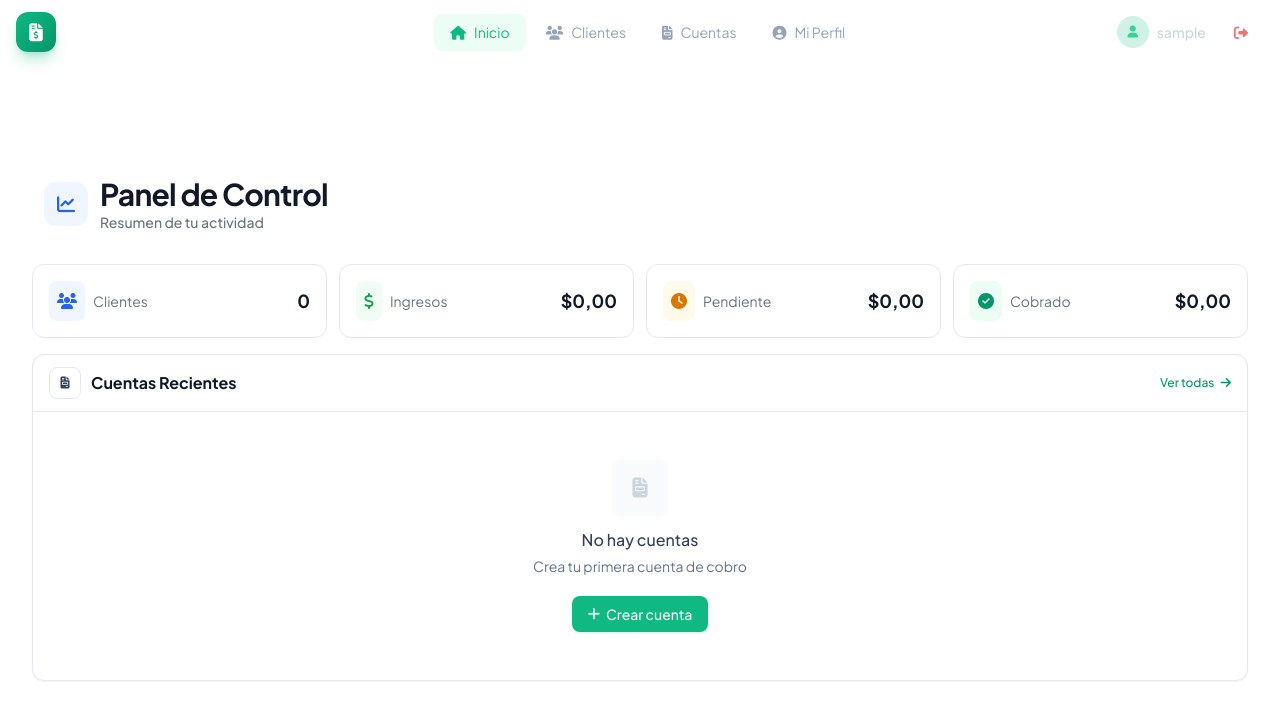
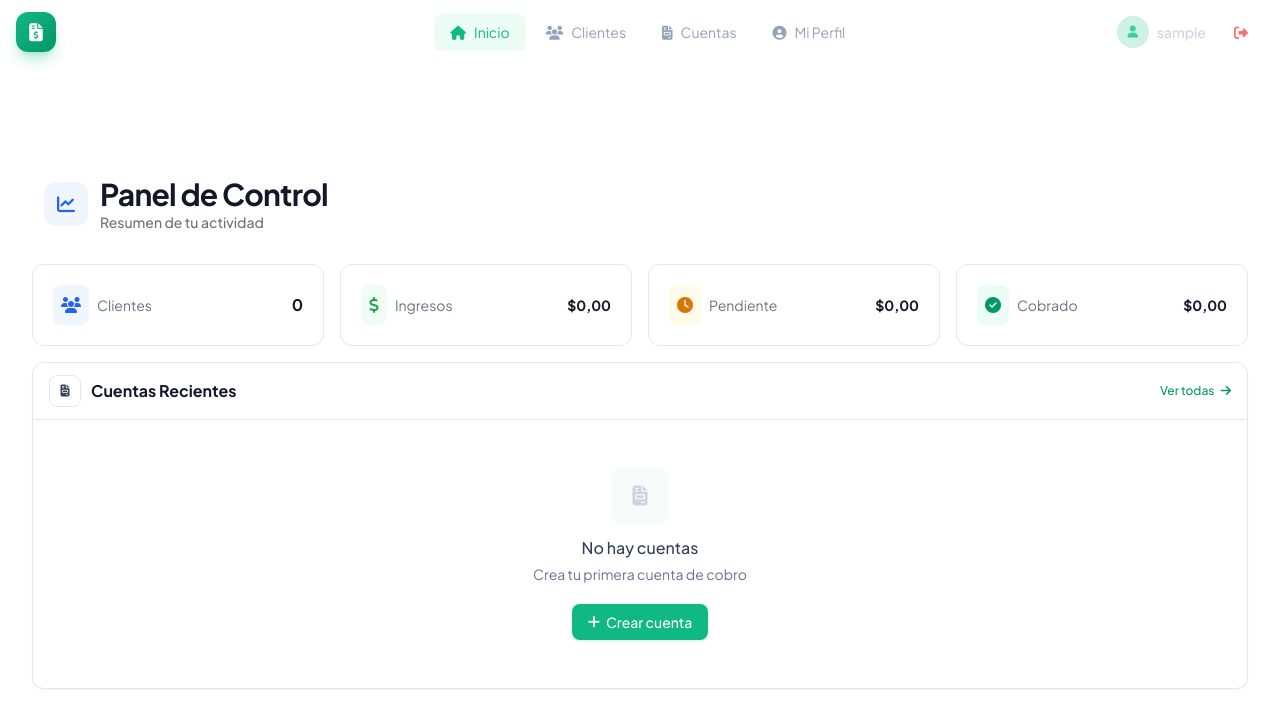
Before and after one commit to Eglism11/web-facturacion, a Flask app: page / in a window 1280 px wide. Shown: the top 728 px of the page. Run offline with Flask 3, Linux system fonts and the light colour scheme; the visitor is signed in with stand-in values (Sample User, id 1); data that the repository does not hold is empty; parts of the project's set-up code (start-up, migrations or seed data) failed here and were passed over; some libraries are stand-ins or nearby versions.

Commit message:
UI: Stats cards fix sizing y overflow

```diff
--- a/templates/index.html
+++ b/templates/index.html
@@ -16,39 +16,39 @@
         </div>
     </div>
 
-    <div class="md:hidden grid grid-cols-2 gap-3 px-3 max-w-screen-xl mx-auto">
-        <div class="stat-card rounded-xl p-4 bg-white border border-gray-200 text-center shadow-sm">
+    <div class="md:hidden grid grid-cols-2 gap-3 px-3">
+        <div class="stat-card rounded-xl p-5 bg-white border border-gray-200 text-center shadow-sm w-full">
             <div class="p-2 rounded-lg bg-blue-50 inline-flex mb-2">
-                <i class="fas fa-users text-blue-600"></i>
+                <i class="fas fa-users text-blue-600 text-sm"></i>
             </div>
-            <p class="text-lg font-bold text-gray-900">{{ total_clientes }}</p>
-            <p class="text-sm text-gray-500">Clientes</p>
+            <p class="text-base font-bold text-gray-900 break-all">{{ total_clientes }}</p>
+            <p class="text-xs text-gray-500">Clientes</p>
         </div>
-        <div class="stat-card rounded-xl p-4 bg-white border border-gray-200 text-center shadow-sm">
+        <div class="stat-card rounded-xl p-5 bg-white border border-gray-200 text-center shadow-sm w-full">
             <div class="p-2 rounded-lg bg-green-50 inline-flex mb-2">
-                <i class="fas fa-dollar-sign text-green-600"></i>
+                <i class="fas fa-dollar-sign text-green-600 text-sm"></i>
             </div>
-            <p class="text-lg font-bold text-gray-900">{{ total_facturado|format_cop_short }}</p>
-            <p class="text-sm text-gray-500">Ingresos</p>
+            <p class="text-sm font-bold text-gray-900 break-all leading-tight">{{ total_facturado|format_cop_short }}</p>
+            <p class="text-xs text-gray-500">Ingresos</p>
         </div>
-        <div class="stat-card rounded-xl p-4 bg-white border border-gray-200 text-center shadow-sm">
+        <div class="stat-card rounded-xl p-5 bg-white border border-gray-200 text-center shadow-sm w-full">
             <div class="p-2 rounded-lg bg-amber-50 inline-flex mb-2">
-                <i class="fas fa-clock text-amber-600"></i>
+                <i class="fas fa-clock text-amber-600 text-sm"></i>
             </div>
-            <p class="text-lg font-bold text-gray-900">{{ total_pendiente|format_cop_short }}</p>
-            <p class="text-sm text-gray-500">Pendiente</p>
+            <p class="text-sm font-bold text-gray-900 break-all leading-tight">{{ total_pendiente|format_cop_short }}</p>
+            <p class="text-xs text-gray-500">Pendiente</p>
         </div>
-        <div class="stat-card rounded-xl p-4 bg-white border border-gray-200 text-center shadow-sm">
+        <div class="stat-card rounded-xl p-5 bg-white border border-gray-200 text-center shadow-sm w-full">
             <div class="p-2 rounded-lg bg-emerald-50 inline-flex mb-2">
-                <i class="fas fa-check-circle text-emerald-600"></i>
+                <i class="fas fa-check-circle text-emerald-600 text-sm"></i>
             </div>
-            <p class="text-lg font-bold text-gray-900">{{ total_pagado|format_cop_short }}</p>
-            <p class="text-sm text-gray-500">Cobrado</p>
+            <p class="text-sm font-bold text-gray-900 break-all leading-tight">{{ total_pagado|format_cop_short }}</p>
+            <p class="text-xs text-gray-500">Cobrado</p>
         </div>
     </div>
 
-<div class="hidden md:grid grid-cols-4 gap-3">
-        <div class="stat-card rounded-xl p-4 border border-gray-200">
+<div class="hidden md:grid grid-cols-4 gap-4">
+        <div class="stat-card rounded-xl p-5 border border-gray-200 w-full">
             <div class="flex items-center justify-between">
                 <div class="flex items-center gap-2">
                     <div class="p-2 rounded-lg bg-blue-50">
@@ -56,10 +56,10 @@
                     </div>
                     <span class="text-sm text-gray-500">Clientes</span>
                 </div>
-                <span class="text-lg font-bold text-gray-900">{{ total_clientes }}</span>
+                <span class="text-base font-bold text-gray-900 truncate max-w-[80px]">{{ total_clientes }}</span>
             </div>
         </div>
-        <div class="stat-card rounded-xl p-4 border border-gray-200">
+        <div class="stat-card rounded-xl p-5 border border-gray-200 w-full">
             <div class="flex items-center justify-between">
                 <div class="flex items-center gap-2">
                     <div class="p-2 rounded-lg bg-green-50">
@@ -67,10 +67,10 @@
                     </div>
                     <span class="text-sm text-gray-500">Ingresos</span>
                 </div>
-                <span class="text-lg font-bold text-gray-900">{{ total_facturado|format_cop_co }}</span>
+                <span class="text-sm font-bold text-gray-900 truncate max-w-[80px]">{{ total_facturado|format_cop_co }}</span>
             </div>
         </div>
-        <div class="stat-card rounded-xl p-4 border border-gray-200">
+        <div class="stat-card rounded-xl p-5 border border-gray-200 w-full">
             <div class="flex items-center justify-between">
                 <div class="flex items-center gap-2">
                     <div class="p-2 rounded-lg bg-amber-50">
@@ -78,10 +78,10 @@
                     </div>
                     <span class="text-sm text-gray-500">Pendiente</span>
                 </div>
-                <span class="text-lg font-bold text-gray-900">{{ total_pendiente|format_cop_co }}</span>
+                <span class="text-sm font-bold text-gray-900 truncate max-w-[80px]">{{ total_pendiente|format_cop_co }}</span>
             </div>
         </div>
-        <div class="stat-card rounded-xl p-4 border border-gray-200">
+        <div class="stat-card rounded-xl p-5 border border-gray-200 w-full">
             <div class="flex items-center justify-between">
                 <div class="flex items-center gap-2">
                     <div class="p-2 rounded-lg bg-emerald-50">
@@ -89,14 +89,14 @@
                     </div>
                     <span class="text-sm text-gray-500">Cobrado</span>
                 </div>
-                <span class="text-lg font-bold text-gray-900">{{ total_pagado|format_cop_co }}</span>
+                <span class="text-sm font-bold text-gray-900 truncate max-w-[80px]">{{ total_pagado|format_cop_co }}</span>
             </div>
         </div>
     </div>
 
     <div class="mt-6">
     <div class="bg-white rounded-xl slide-up border border-gray-200 shadow-sm" style="animation-delay: 0.4s;">
-        <div class="px-4 py-3 border-b border-slate-200 flex items-center justify-between">
+        <div class="px-4 py-3 border-b border-gray-200 flex items-center justify-between">
             <div class="flex items-center space-x-2.5">
                 <div class="w-8 h-8 rounded-lg bg-white border border-slate-200 flex items-center justify-center">
                     <i class="fas fa-file-invoice text-slate-700 text-xs"></i>
```
